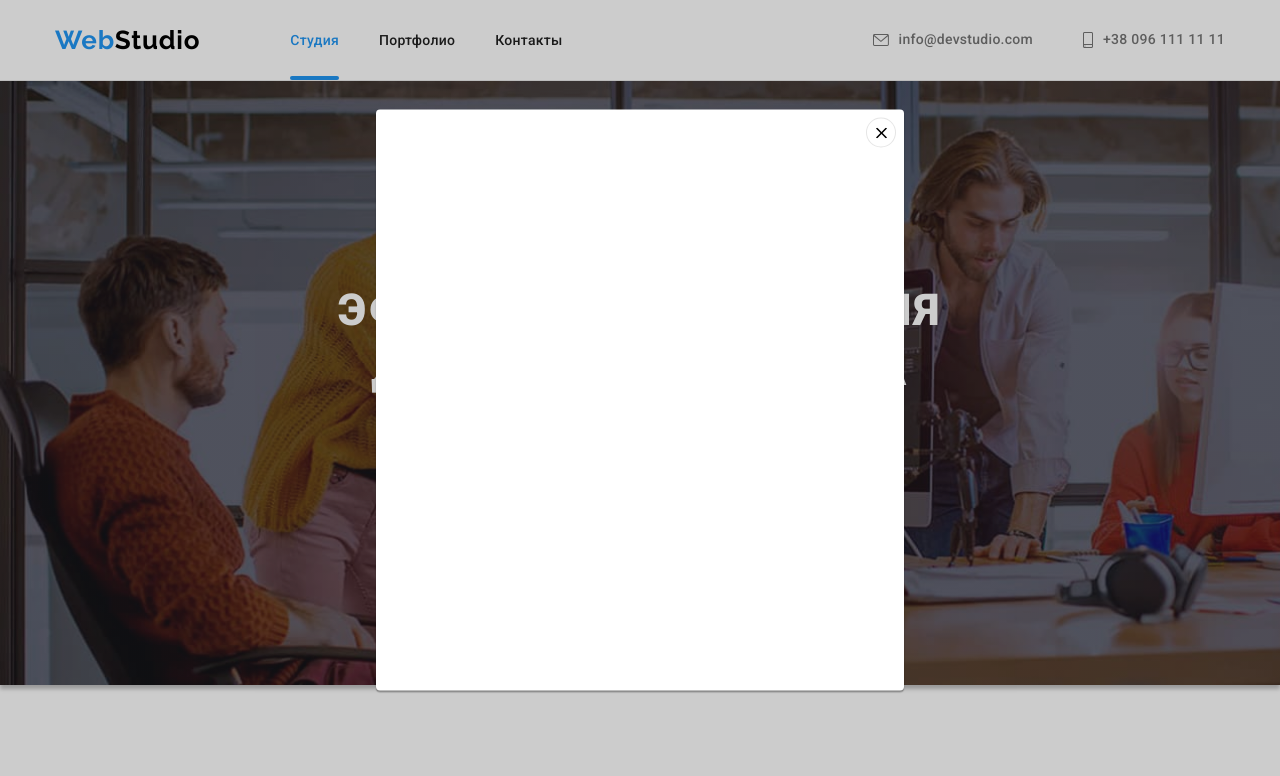
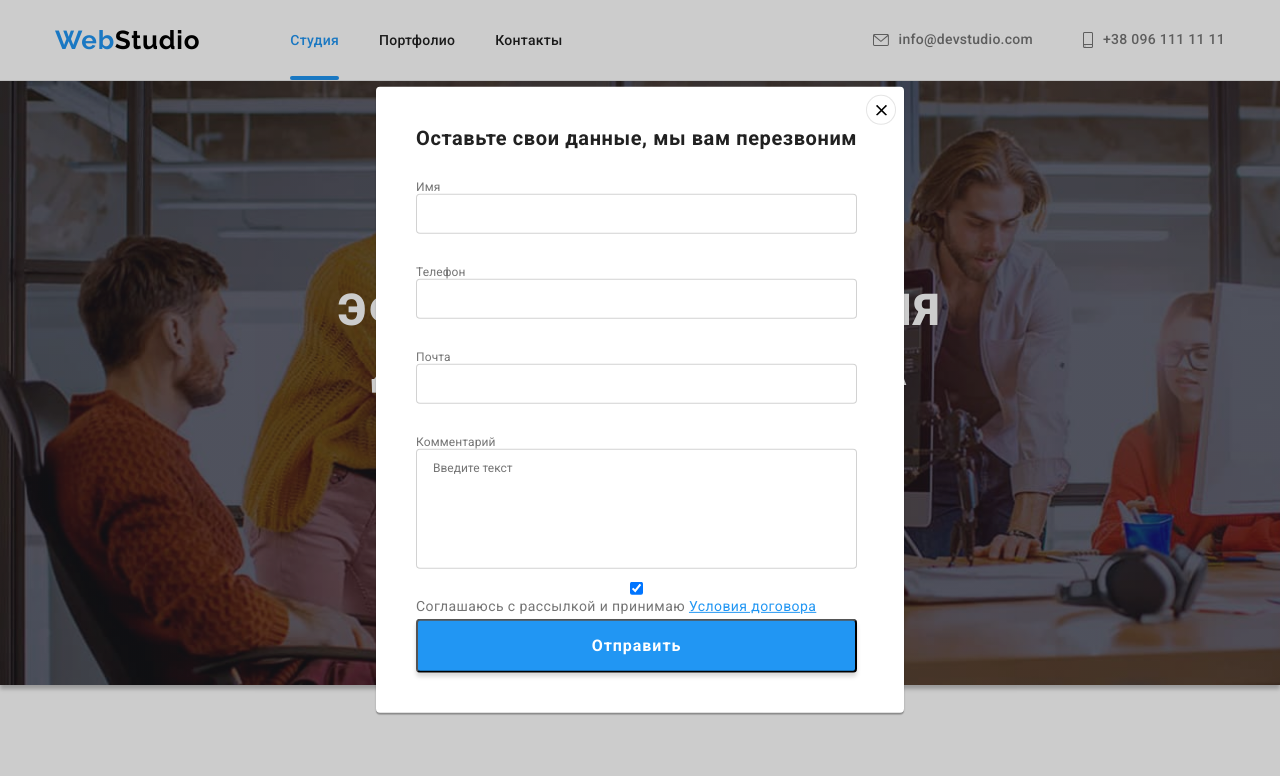
Before and after one commit to KhodarchenkoHanna/goit-markup-hw-06, a plain HTML site: page index.html in a window 1280 px wide. Both pictures are taken after a click on the button "Заказать услугу". Shown: the top 776 px of the page. Drawn offline with nearby package versions, Linux system fonts and the light colour scheme.

Commit message:
modal window + form

```diff
--- a/css/styles.css
+++ b/css/styles.css
@@ -290,12 +290,71 @@ img {
   display: flex;
   min-width: 528px;
   min-height: 581px;
+  padding: 40px;
   box-shadow: 0px 1px 3px rgba(0, 0, 0, 0.12), 0px 1px 1px rgba(0, 0, 0, 0.14),
     0px 2px 1px rgba(0, 0, 0, 0.2);
   border-radius: 4px;
   background-color: var(--third-text-color);
 
   transition: transform 500ms cubic-bezier(0.4, 0, 0.2, 1);
+}
+
+.modal-form {
+  display: flex;
+  flex-direction: column;
+}
+
+.modal-form-input {
+  width: 100%;
+  min-height: 40px;
+  padding: 12px 42px;
+  border: 1px solid rgba(33, 33, 33, 0.2);
+  border-radius: 4px;
+}
+
+.modal-form-comment {
+  width: 100%;
+  resize: none;
+  min-height: 120px;
+  padding: 12px 16px;
+  border: 1px solid rgba(33, 33, 33, 0.2);
+  border-radius: 4px;
+}
+
+.modal-form-title {
+  margin-bottom: 30px;
+  text-align: center;
+  font-weight: 700;
+  font-size: 20px;
+  line-height: 1.15;
+  letter-spacing: 0.03em;
+  color: var(--first-text-color);
+}
+
+.form-field {
+  font-family: inherit;
+  font-weight: 400;
+  font-size: 12px;
+  line-height: 1.17;
+  letter-spacing: 0.01em;
+  color: var(--second-text-color);
+}
+
+.form-field:not(:last-child) {
+  margin-bottom: 10px;
+}
+
+.modal-form-agreement-desc {
+  font-family: inherit;
+  font-weight: 400;
+  font-size: 14px;
+  line-height: 1.71;
+  letter-spacing: 0.03em;
+  color: var(--second-text-color);
+}
+
+.modal-form-agreement-link {
+  color: var(--accent-color);
 }
 
 .modal-btn-close {
@@ -314,6 +373,32 @@ img {
   background-color: var(--third-text-color);
   outline: none;
   cursor: pointer;
+}
+
+.modal-form-btn {
+  display: block;
+  min-width: 200px;
+  padding: 10px;
+
+  text-align: center;
+  font-family: inherit;
+  font-weight: 700;
+  font-size: 16px;
+  line-height: 1.88;
+  letter-spacing: 0.06em;
+  cursor: pointer;
+  border-radius: 4px;
+  color: var(--third-text-color);
+  background-color: var(--accent-color);
+  box-shadow: var(--btn-box-shadow-color);
+
+  transition: background-color 250ms cubic-bezier(0.4, 0, 0.2, 1);
+}
+
+.modal-form-btn:hover,
+.modal-form-btn:focus {
+  background-color: var(--alternative-accent-color);
+  outline: none;
 }
 
 /* HERO END */
--- a/index.html
+++ b/index.html
@@ -407,13 +407,60 @@
                 </div>
             </div>
     </footer>
+
+                <!-- БЕКДРОП -->
     <div class="backdrop is-hidden" data-modal>
         <div class="modal">
-             <button type="button" class="modal-btn-close" data-modal-close>
+            <button type="button" class="modal-btn-close" data-modal-close>
                 <svg class="close-icon" width="11" height="11">
                     <use href="./images/icons.svg#icon-close"></use>
                 </svg>
             </button>
+            <form action="#" class="modal-form">
+                <p class="modal-form-title">Оставьте свои данные, мы вам перезвоним</p>
+                <label class="form-field">
+                    Имя
+                    <span class="form-field-wrapper">
+                        <input type="text" name="user-name" required minlength="2" class="modal-form-input">
+                    </span>
+
+                    <svg class="user-name-icon" width="18" height="18">
+                        <use href=""></use>
+                    </svg>
+                </label>
+
+                <label class="form-field">
+                    Телефон
+                    <span class="form-field-wrapper">
+                        <input type="number" name="user-tel" class="modal-form-input" required title="+38 (050) 333-33-33">
+                        <svg class="tel-icon" width="18" height="18">
+                            <use href=""></use>
+                        </svg>
+                    </span>
+                </label>
+
+                <label class="form-field">
+                    Почта
+                    <span class="form-field-wrapper">
+                        <input type="email" name="user-email" class="modal-form-input" required>
+                        <svg class="email-icon" width="18" height="18">
+                            <use href=""></use>
+                        </svg>
+                    </span>
+                </label>
+
+                <label class="form-field">
+                    Комментарий
+                    <textarea name="comment" class="modal-form-comment" placeholder="Введите текст"></textarea>
+                </label>
+
+                <input type="checkbox" id="agreement" name="agreement" class="modal-form-agreement" checked>
+                <label for="agreement" class="modal-form-agreement-desc">
+                    Соглашаюсь с рассылкой и принимаю
+                    <a class="modal-form-agreement-link" href="">Условия договора</a>
+                </label>
+                    <button class="modal-form-btn" type="submit">Отправить</button>
+            </form>
         </div>
     </div>
     <script src="./js/modal.js"></script>
```
